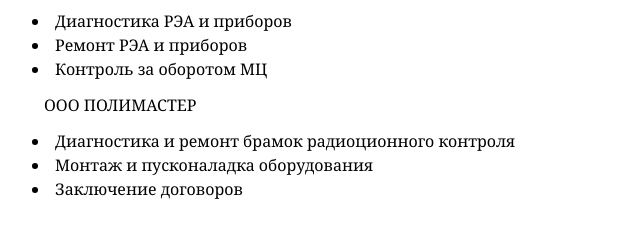
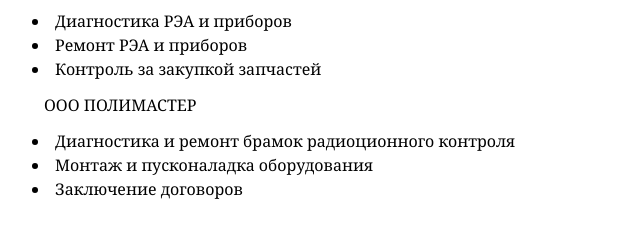
Before and after one commit to paveldudarev/.github.io, a plain HTML site: page index.html in a window 1280 px wide. Shown: the part 316-541 px from the top of the page, 208-848 px from the left. Drawn offline with Linux system fonts and the light colour scheme.

Commit message:
Add files via upload

```diff
--- a/index.html
+++ b/index.html
@@ -20,7 +20,7 @@
     <lu>
         <li>Диагностика РЭА и приборов</li>
         <li>Ремонт РЭА и приборов</li>
-        <li>Контроль за оборотом МЦ</li>
+        <li>Контроль за закупкой запчастей </li>
     </lu>
     <p>ООО ПОЛИМАСТЕР</p>
     <lu>
```
